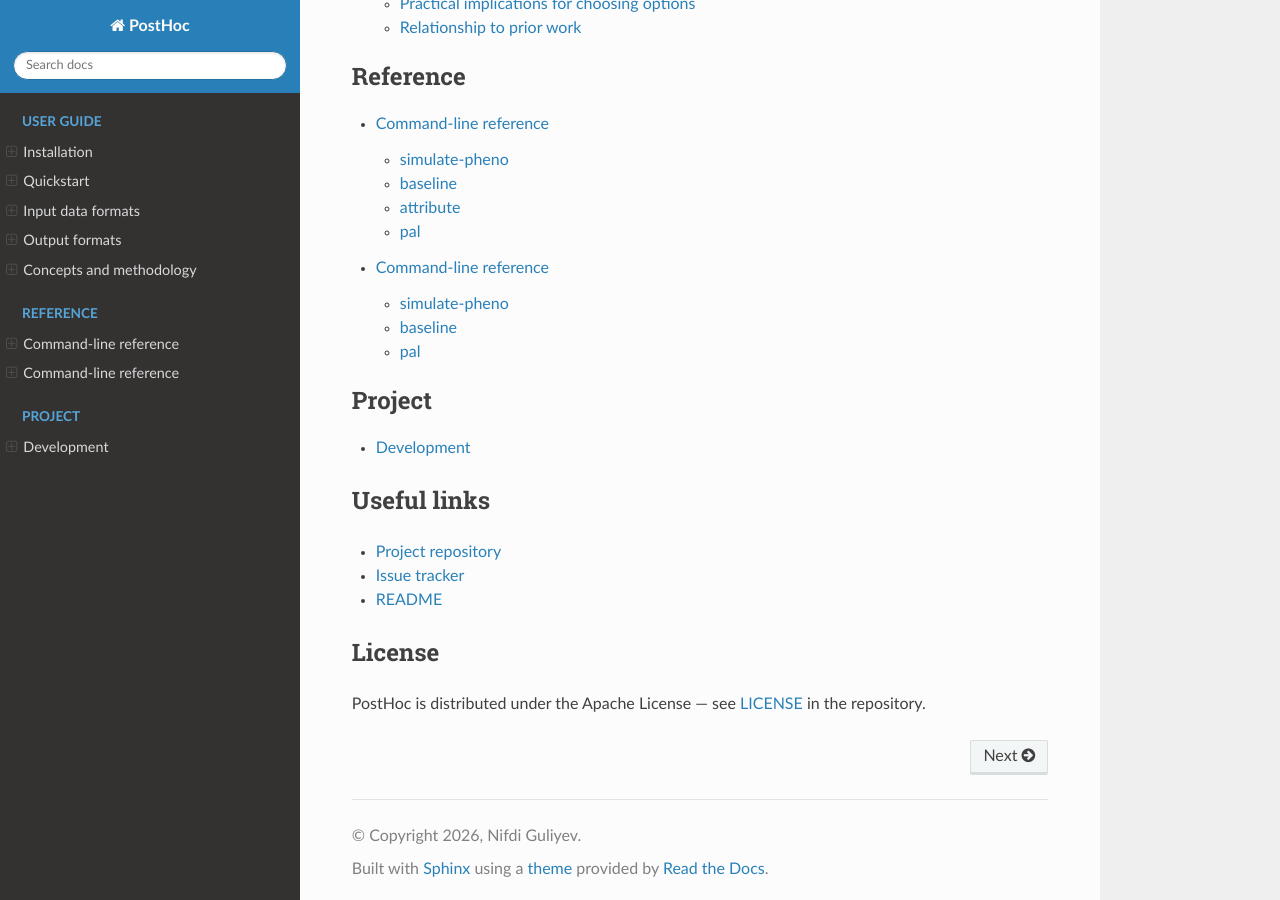
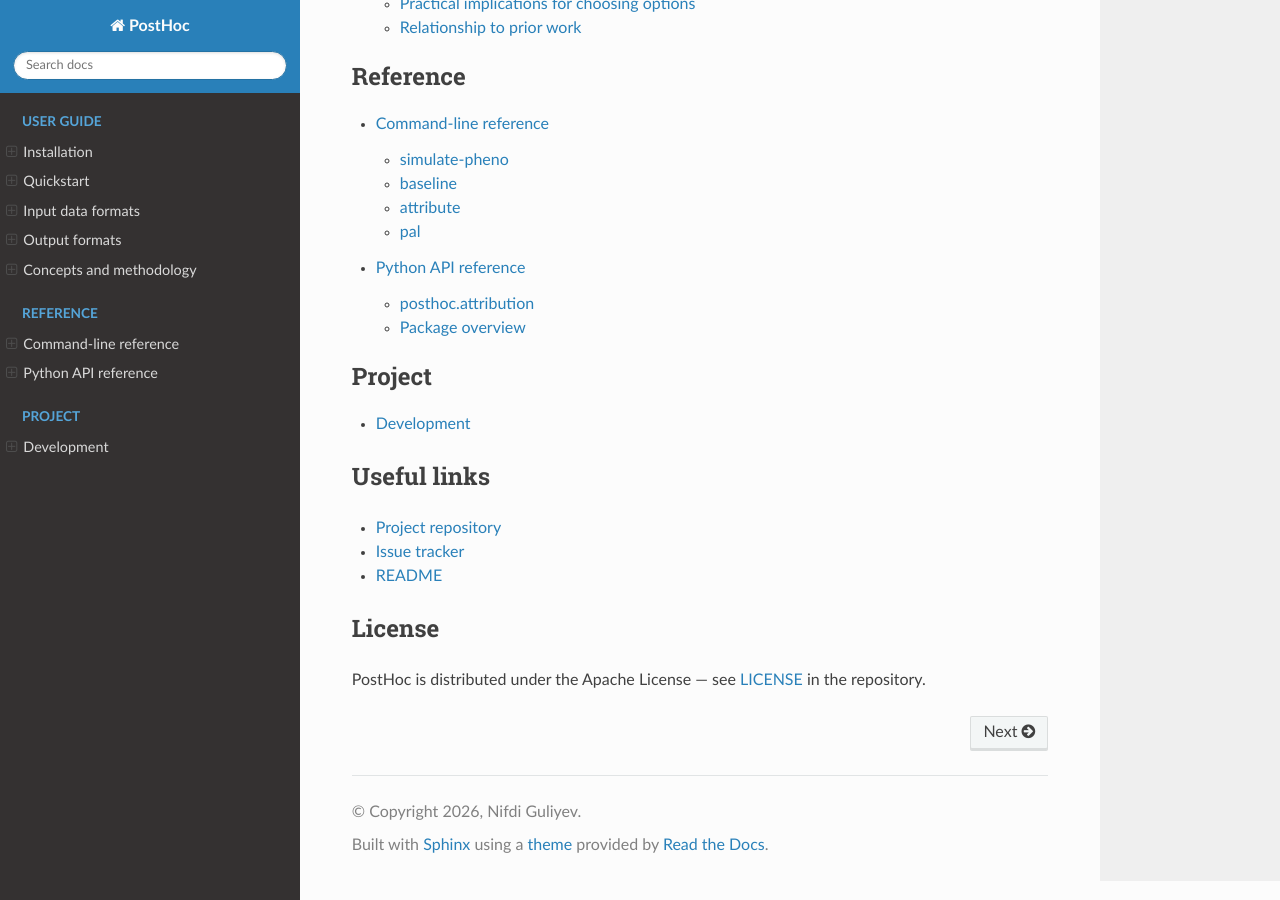
Before and after one commit to Nifdi01/posthoc, a Sphinx documentation site: the page built from docs/index.rst, in a window 1280 px wide and 900 px high, scrolled down 1602 px. Built offline with Sphinx 7.4.7 and the Read the Docs theme 3.1.0, drawn with Linux system fonts in a browser that asks for light colours; pages that are not in the unit, such as notebooks, are missing from menus; some of the changed lines change nothing that is shown.

Commit message:
[feat](docs) Revise API documentation with package overview
Updated the API reference documentation to include a package overview and detailed descriptions of modules and their contents.

```diff
--- a/docs/api/index.rst
+++ b/docs/api/index.rst
@@ -1,32 +1,43 @@
-Command-line reference
-========================
+Python API reference
+======================
 
-After installation (see :doc:`../installation`), all functionality is
-available through the ``posthoc`` command:
-
-.. code-block:: bash
-
-   posthoc --help
-   posthoc <command> --help
-
-.. click:: posthoc.cli:main
-   :prog: posthoc
-   :nested: none
-
-The top-level ``--verbose`` flag enables debug-level logging for any
-subcommand; place it before the subcommand name, e.g.
-``posthoc --verbose attribute ...``.
-
-Every subcommand that reads real genotype data (``baseline``, ``attribute``,
-``pal``) shares the same ``--pfile``/``--pheno``/``--pheno-name``/``--covar``
-and QC options (``--maf``, ``--geno``, ``--indep-pairwise``) — see
-:doc:`../data_formats` for what those expect and how samples are aligned.
+PostHoc's CLI commands are thin wrappers around a regular importable Python
+package. Every function and class documented here is available under the
+``posthoc`` namespace and can be used directly in scripts or notebooks —
+for example, to run a custom analysis loop around :func:`posthoc.attribution
+.pal.compute_pal` without going through the command-line interface.
 
 .. toctree::
    :maxdepth: 1
-   :caption: Commands
 
-   simulate_pheno
-   baseline
-   attribute
-   pal
+   io
+   qc
+   models
+   attribution
+   simulation
+
+Package overview
+-------------------
+
+.. list-table::
+   :header-rows: 1
+   :widths: 25 75
+
+   * - Module
+     - Contents
+   * - :mod:`posthoc.io`
+     - Genotype (``.pgen``/``.pvar``/``.psam``), phenotype, and covariate
+       readers; ``.glm``/PAL TSV writers.
+   * - :mod:`posthoc.qc`
+     - MAF, missingness, and LD-pruning filters.
+   * - :mod:`posthoc.models`
+     - The MLP model, its training loop, and shared training utilities.
+   * - :mod:`posthoc.attribution`
+     - Integrated Gradients attribution, PAL/AMAS aggregation, and
+       null-model significance testing.
+   * - :mod:`posthoc.simulation`
+     - The additive/dominant/recessive/interaction phenotype simulation
+       model.
+   * - :mod:`posthoc.commands`
+     - The Click command implementations documented in
+       :doc:`../cli/index` — thin orchestration over the modules above.
```
